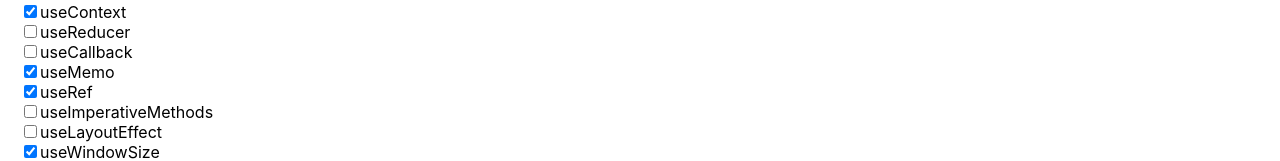
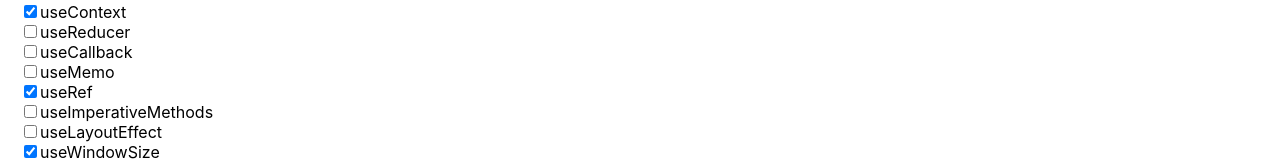
Before and after one commit to Trulsaa/todo-react-hooks, a React app: page / in a window 1280 px wide. Shown: the part 779-940 px from the top of the page. Built offline with nearby package versions, Linux system fonts and the light colour scheme.

Commit message:
No you dont

```diff
--- a/src/HooksCheckboxes.tsx
+++ b/src/HooksCheckboxes.tsx
@@ -24,7 +24,7 @@ const HooksCheckboxes: React.SFC<IHooksCheckboxes> = props => {
     { hook: "useContext", checked: true },
     { hook: "useReducer", checked: false },
     { hook: "useCallback", checked: false },
-    { hook: "useMemo", checked: true },
+    { hook: "useMemo", checked: false },
     { hook: "useRef", checked: true },
     { hook: "useImperativeMethods", checked: false },
     { hook: "useLayoutEffect", checked: false },
```
